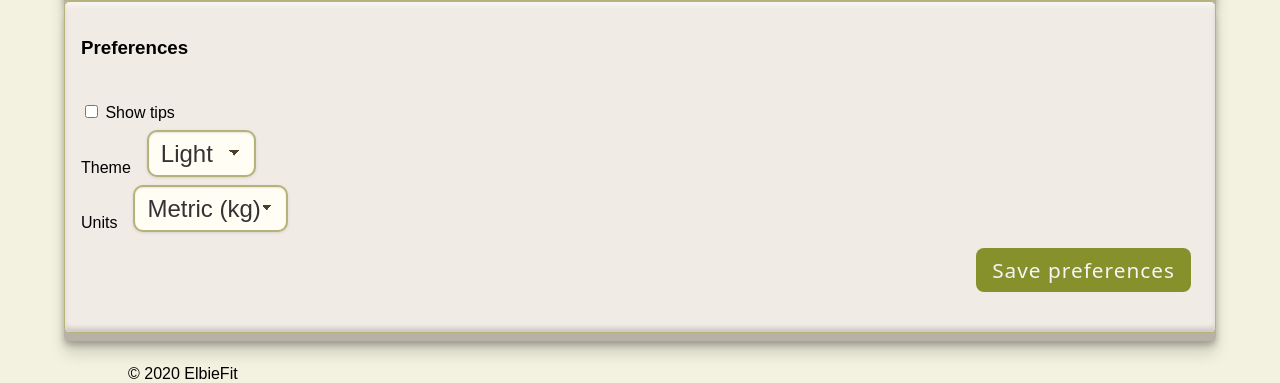
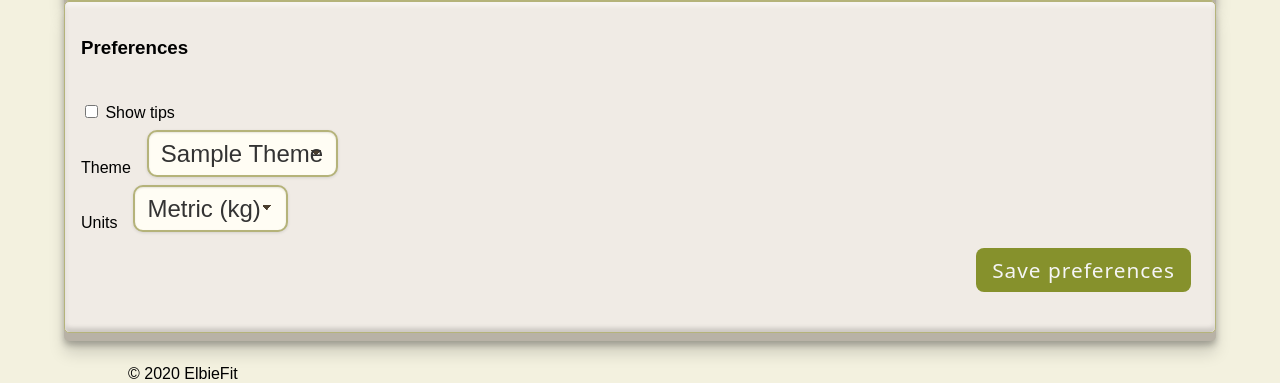
Before and after one commit to LisaS7/ElbieFit, a Python web app: template app/templates/profile/profile.html in a window 1280 px wide. Shown: the part 716-1099 px from the top of the page. Run offline with Jinja, Linux system fonts and the light colour scheme; the template is opened without the code that fills it: most values are stand-ins (such as "Sample title", 1, 10 or a date in 2020); form fields are guessed from the names that the template uses; some libraries are stand-ins or nearby versions; some web fonts are replaced.

Commit message:
Fix themes dropdown to use the new settings

```diff
--- a/app/routes/profile.py
+++ b/app/routes/profile.py
@@ -75,6 +75,7 @@ def profile(
         "profile/profile.html",
         context={
             "request": request,
+            "themes": settings.THEMES,
             "profile": profile,
             "user_sub": user_sub,
             "tz_options": _tz_options(),
@@ -183,6 +184,7 @@ async def update_preferences(
             "profile/_preferences_card.html",
             context={
                 "request": request,
+                "themes": settings.THEMES,
                 "profile": profile,
                 "prefs_form": data,
                 "prefs_errors": errors,
@@ -198,6 +200,7 @@ async def update_preferences(
             "profile/_preferences_card.html",
             context={
                 "request": request,
+                "themes": settings.THEMES,
                 "profile": profile,
                 "prefs_form": data,
                 "prefs_errors": {"theme": "Invalid theme selected."},
@@ -226,6 +229,7 @@ async def update_preferences(
         "profile/_preferences_card.html",
         context={
             "request": request,
+            "themes": settings.THEMES,
             "profile": profile,
             "prefs_form": None,
             "prefs_errors": None,
--- a/app/templates/profile/_preferences_card.html
+++ b/app/templates/profile/_preferences_card.html
@@ -34,9 +34,11 @@
         <label for="theme">Theme</label>
         {% set theme_value = (prefs_form.theme if prefs_form else profile.preferences.theme) %}
         <select id="theme" name="theme">
-          <option value="light" {% if theme_value == "light" %}selected{% endif %}>Light</option>
-          <option value="dark" {% if theme_value == "dark" %}selected{% endif %}>Dark</option>
-          <option value="system" {% if theme_value == "system" %}selected{% endif %}>System</option>
+          {% for t in themes %}
+            <option value="{{ t }}" {% if theme_value == t %}selected{% endif %}>
+              {{ t|replace("_", " ")|title }}
+            </option>
+          {% endfor %}
         </select>
         {% if prefs_errors and prefs_errors.theme %}
           <p class="form-error">{{ prefs_errors.theme }}</p>
```
